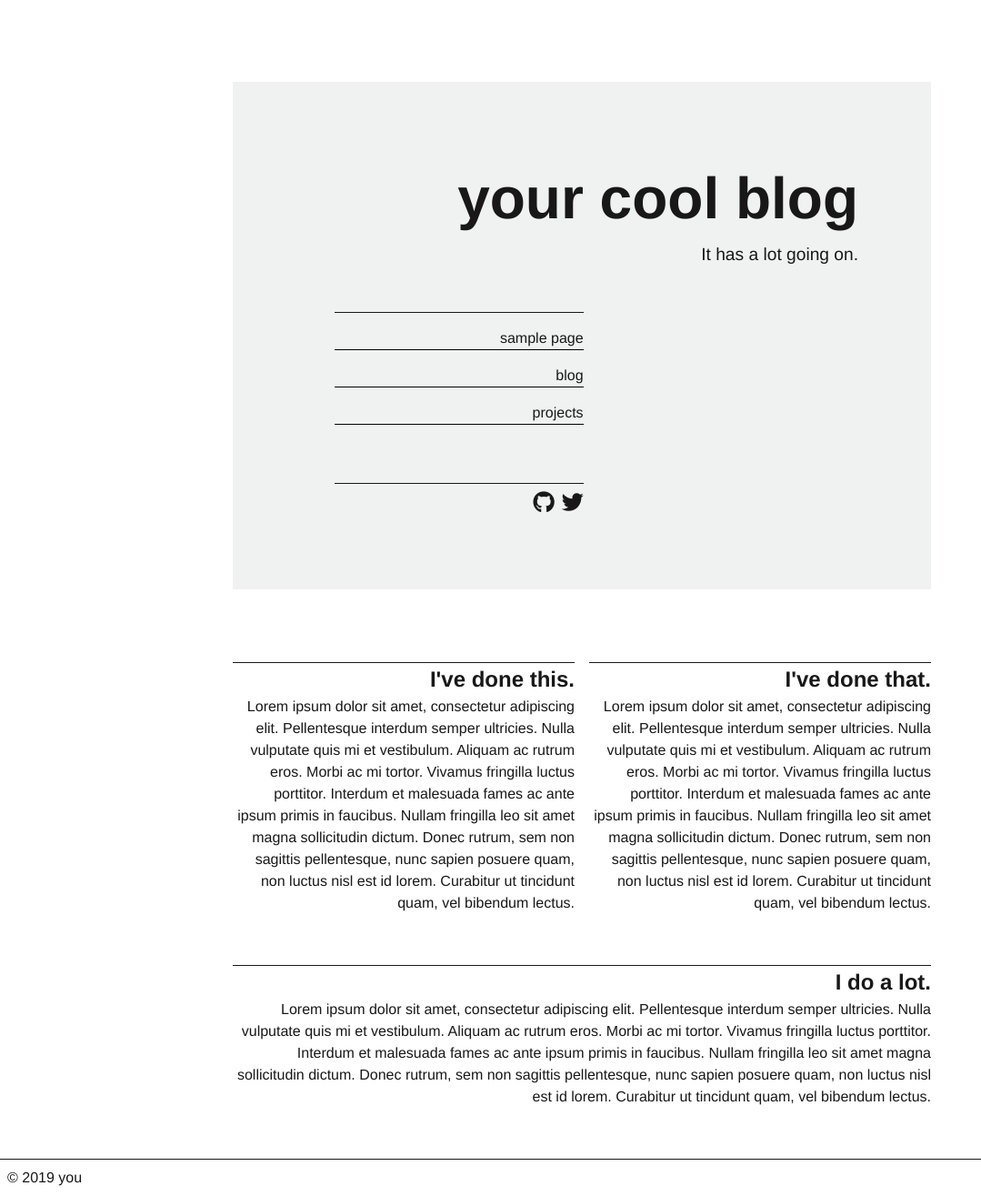
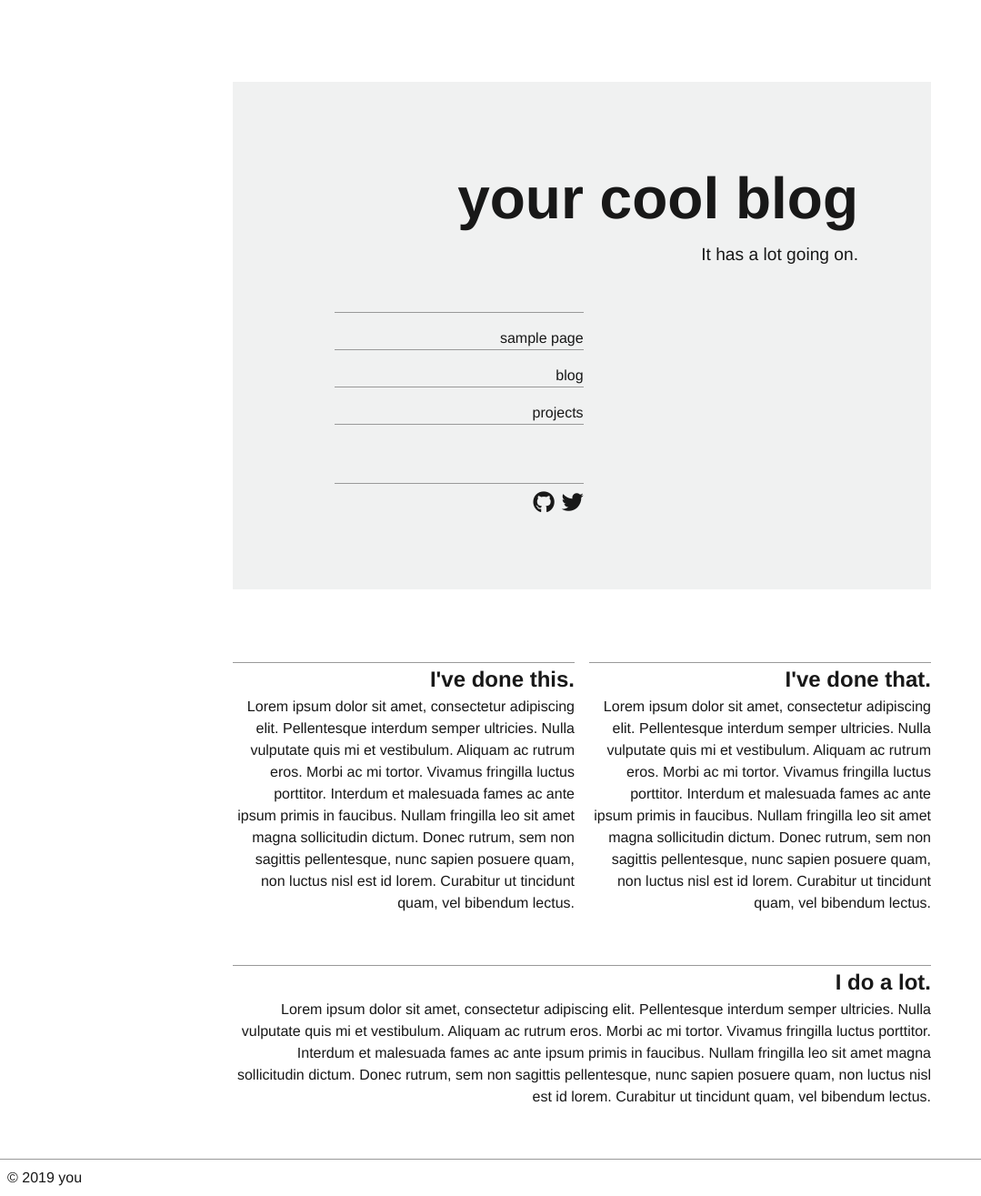
Before and after one commit to matildepark/helmit-jekyll-theme, a Jekyll site: the page built from index.html, in a window 1280 px wide. Shown: the whole page at 91% size, without its empty margins (0-1079 px from the left). Built offline with Jekyll 4.4.1, drawn with Linux system fonts in a browser that asks for light colours.

Commit message:
Trying to tell people how to do it.

```diff
--- a/_config.yml
+++ b/_config.yml
@@ -1,12 +1,15 @@
+# Title and description will feature on the site!
 title: your cool blog
 description: It has a lot going on.
-baseurl: ""
-url: ""
+baseurl: "" # The site subpath -- for example, "/blog"
+url: "" # http://example.com for example.
 
+# Enter your GitHub username.
 github: test
+
 # Pick from "twitter" or "fediverse".
 social: twitter
-# If "fediverse", enter the whole url for username.
+# If "fediverse", enter the whole url for username:
 social_username: test
 
 permalink: /:year/:month/:title
--- a/_sass/base.scss
+++ b/_sass/base.scss
@@ -1,6 +1,7 @@
 // scaffolding
 
 body {
+  background-color: $color-background;
   font-family: $body-font-family;
   line-height: 1.5;
   color: $color-text;
@@ -12,6 +13,7 @@
 
 // nav stuff
 a.site-title {
+  font-family: $header-font-family;
 	color: $color-text;
 	font-weight: bold;
 	letter-spacing: -5px;
@@ -46,7 +48,7 @@
 		}
 		margin-top: 5px;
 		list-style-type: none;
-		border-bottom: 1px solid #999;
+		border-bottom: 1px solid $border-top-color;
 		width: 300px;
 		padding-bottom: 5px;
 		a {
@@ -76,14 +78,17 @@
   margin: 0 auto;
   text-align: right;
   h1 {
+    font-family: $header-font-family;
     font-size: 4em;
     text-align: right;
   }
   h3 {
+    font-family: $header-font-family;
     font-size: 1.5em;
     text-align: right;
   }
   h4 {
+    font-family: $header-font-family;
     font-weight: 400;
     font-size: 1.2em;
     text-align: right;
@@ -123,7 +128,7 @@
 		display: inline-block;
 		li {
 			width: 100%;
-			border-bottom: 1px solid black;
+			border-bottom: 1px solid $border-top-color;
 			list-style-type: none;
 			margin: 1em 0 1em 0;
 			text-align: right;
@@ -211,6 +216,7 @@
     background: transparent;
   }
   h2 {
+    font-family: $header-font-family;
     border-top: 0px solid transparent;
     margin: -5px 0 0 0;
   }
--- a/_sass/components.scss
+++ b/_sass/components.scss
@@ -40,7 +40,8 @@
 
 article h1, article h2, article h3, article h4, article h5, article h6 {
   font-weight: 400;
-  border-top: 1px solid #999;
+  border-top: 1px solid $border-top-color;
+	font-family: $header-font-family;
 }
 
 h1 {
@@ -70,7 +71,7 @@
 // useful repeatable things
 
 .border-top {
-	border-top: 1px solid $color-text;
+	border-top: 1px solid $border-top-color;
 }
 
 // animations
@@ -96,7 +97,7 @@
 	background: linear-gradient(to left, white 50%, $color-highlighter 50%);
 	background-size: 200% 100%;
 	background-position: right bottom;
-	transition: all 0.5s ease-out;
+	transition: background-position 0.5s ease-out;
 	&:hover {
 		background-position: left bottom;
 	}
--- a/_sass/variables.scss
+++ b/_sass/variables.scss
@@ -4,9 +4,11 @@
 $color-background: #fff;
 $color-background-code: darkgrey;
 $color-highlighter: yellow;
+$border-top-color: #999;
 
 // fonts
 
 $body-font-family: "Helvetica Neue", Helvetica, Arial, sans-serif;
+$header-font-family: "Helvetica Neue", Helvetica, Arial, sans-serif;
 $body-font-size: 16px;
 $prose-font-size: 20px;
```
Also changed, not shown: README.md.
